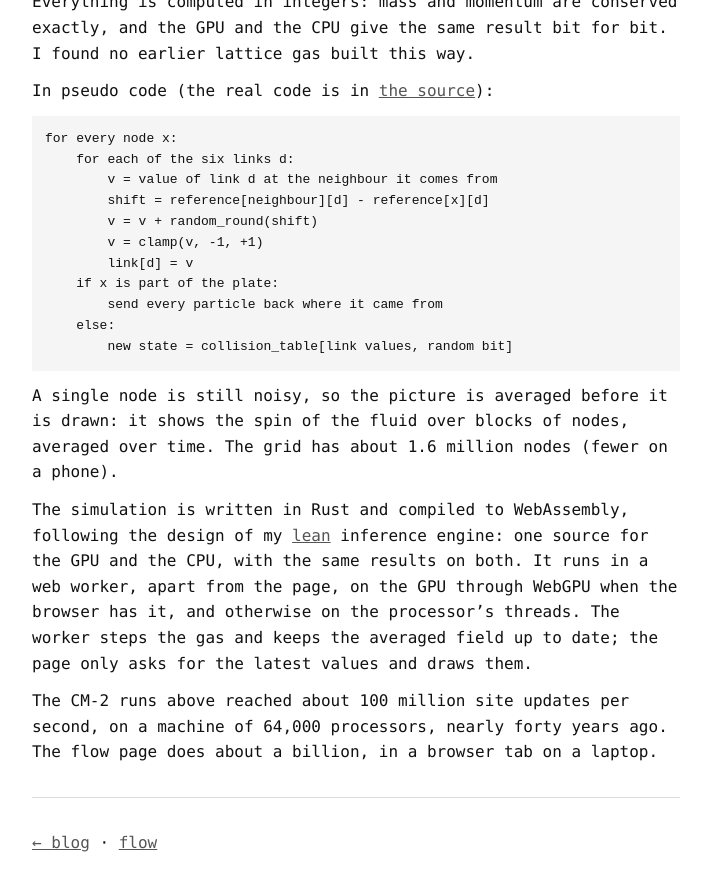
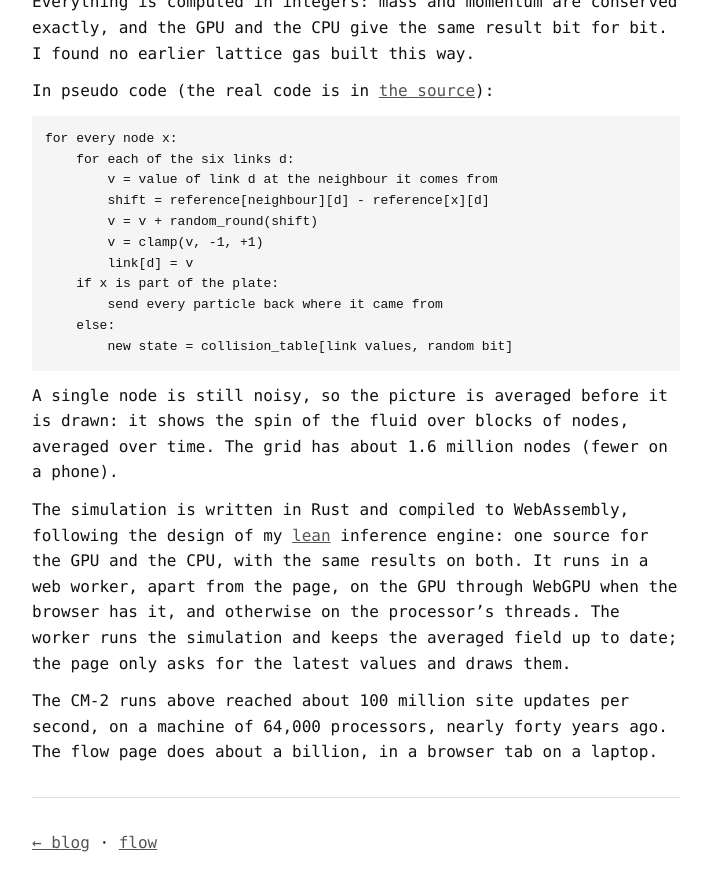
Before and after one commit to idle-intelligence/trucs.ai, a Jekyll site: the page built from blog/cellular-automata.md, in a window 1280 px wide and 900 px high, scrolled down 4283 px. Shown: the top 891 px of the window, without its empty margins (284-992 px from the left). Built offline with Jekyll 4.4.1, drawn with Linux system fonts in a browser that asks for light colours.

Commit message:
blog: the worker runs the simulation

```diff
--- a/blog/cellular-automata.md
+++ b/blog/cellular-automata.md
@@ -84,7 +84,7 @@
 
 A single node is still noisy, so the picture is averaged before it is drawn: it shows the spin of the fluid over blocks of nodes, averaged over time. The grid has about 1.6 million nodes (fewer on a phone).
 
-The simulation is written in Rust and compiled to WebAssembly, following the design of my [lean](https://github.com/idle-intelligence/llm-web) inference engine: one source for the GPU and the CPU, with the same results on both. It runs in a web worker, apart from the page, on the GPU through WebGPU when the browser has it, and otherwise on the processor's threads. The worker steps the gas and keeps the averaged field up to date; the page only asks for the latest values and draws them.
+The simulation is written in Rust and compiled to WebAssembly, following the design of my [lean](https://github.com/idle-intelligence/llm-web) inference engine: one source for the GPU and the CPU, with the same results on both. It runs in a web worker, apart from the page, on the GPU through WebGPU when the browser has it, and otherwise on the processor's threads. The worker runs the simulation and keeps the averaged field up to date; the page only asks for the latest values and draws them.
 
 The CM-2 runs above reached about 100 million site updates per second, on a machine of 64,000 processors, nearly forty years ago. The flow page does about a billion, in a browser tab on a laptop.
 
```
